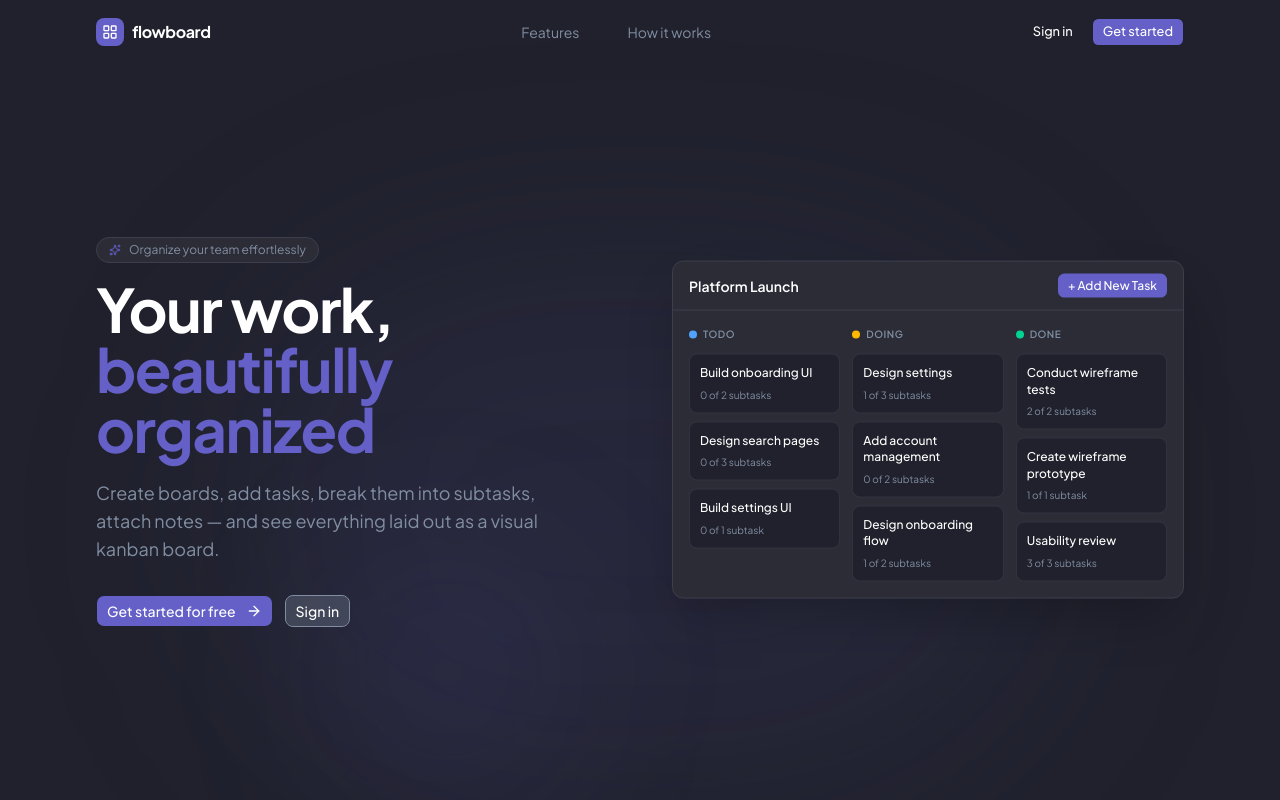
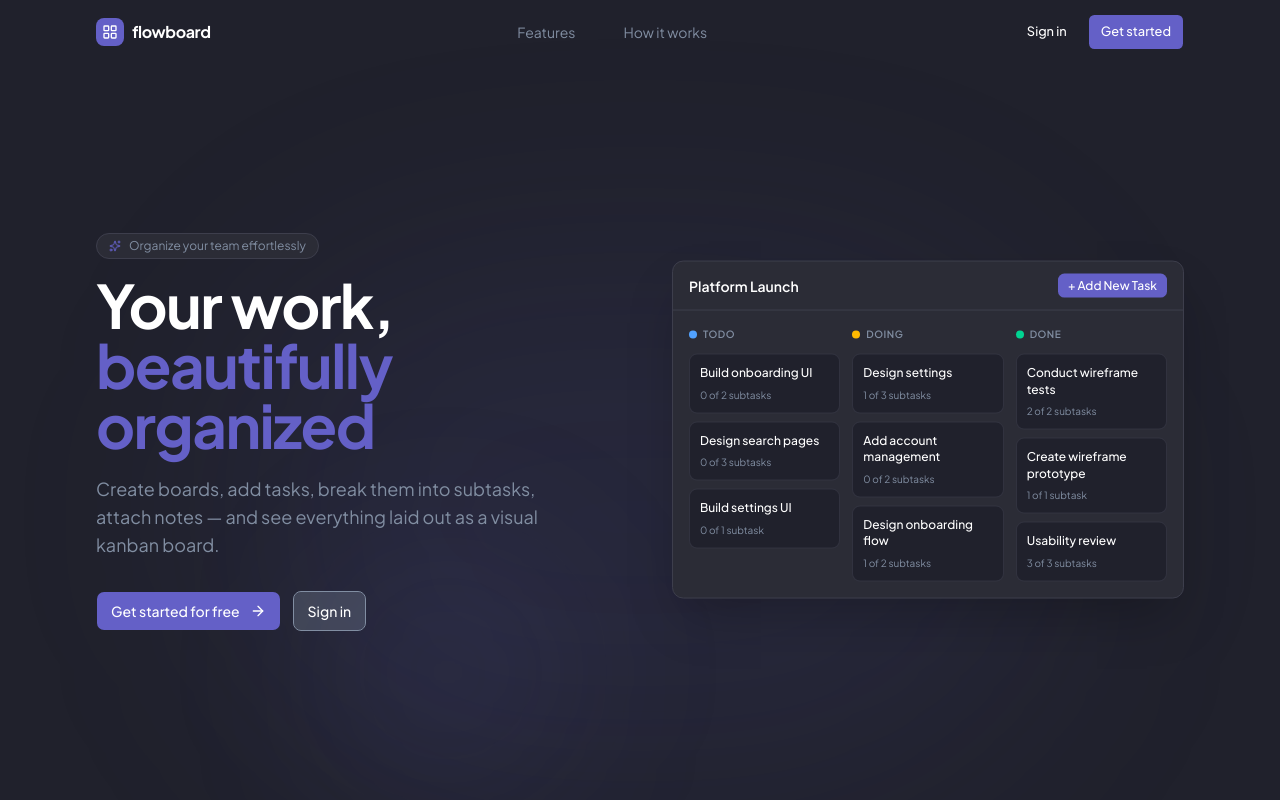
Before and after one commit to dev-anurag-singh/Flowboard, a Next.js app: page / in a window 1280 px wide. Shown: the top 800 px of the page. Built offline with nearby package versions, Linux system fonts and the light colour scheme.

Commit message:
feat: update button size scale

```diff
--- a/components/ui/button.tsx
+++ b/components/ui/button.tsx
@@ -22,10 +22,10 @@ const buttonVariants = cva(
       },
       size: {
         default:
-          "h-8 gap-1.5 px-2.5 has-data-[icon=inline-end]:pr-2 has-data-[icon=inline-start]:pl-2",
-        xs: "h-6 gap-1 rounded-[min(var(--radius-md),10px)] px-2 text-xs in-data-[slot=button-group]:rounded-lg has-data-[icon=inline-end]:pr-1.5 has-data-[icon=inline-start]:pl-1.5 [&_svg:not([class*='size-'])]:size-3",
-        sm: "h-7 gap-1 rounded-[min(var(--radius-md),12px)] px-2.5 text-[0.8rem] in-data-[slot=button-group]:rounded-lg has-data-[icon=inline-end]:pr-1.5 has-data-[icon=inline-start]:pl-1.5 [&_svg:not([class*='size-'])]:size-3.5",
-        lg: "h-9 gap-1.5 px-2.5 has-data-[icon=inline-end]:pr-3 has-data-[icon=inline-start]:pl-3",
+          "h-10 gap-1.5 px-3.5 has-data-[icon=inline-end]:pr-2.5 has-data-[icon=inline-start]:pl-2.5",
+        xs: "h-7 gap-1 rounded-[min(var(--radius-md),10px)] px-2 text-xs in-data-[slot=button-group]:rounded-lg has-data-[icon=inline-end]:pr-1.5 has-data-[icon=inline-start]:pl-1.5 [&_svg:not([class*='size-'])]:size-3",
+        sm: "h-9 gap-1 rounded-[min(var(--radius-md),12px)] px-3 text-[0.8rem] in-data-[slot=button-group]:rounded-lg has-data-[icon=inline-end]:pr-2 has-data-[icon=inline-start]:pl-2 [&_svg:not([class*='size-'])]:size-3.5",
+        lg: "h-12 gap-2 px-5 text-base has-data-[icon=inline-end]:pr-4 has-data-[icon=inline-start]:pl-4",
         icon: "size-8",
         "icon-xs":
           "size-6 rounded-[min(var(--radius-md),10px)] in-data-[slot=button-group]:rounded-lg [&_svg:not([class*='size-'])]:size-3",
```
